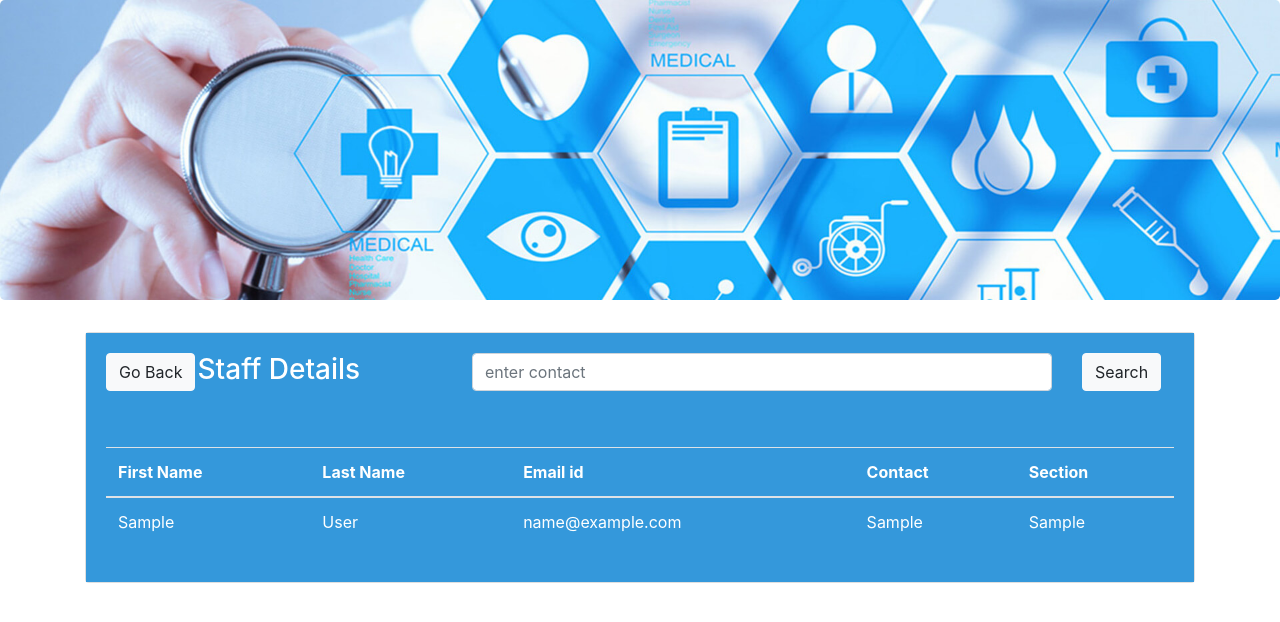
After one commit to wasalas893/Hospital-management-System, a PHP site: page /Staff_detals.php in a window 1280 px wide. The commit adds this page. Shown: the top 622 px of the page. Run offline with PHP 8.4, Linux system fonts and the light colour scheme; tables that the repository leaves empty or names only in its code hold one stand-in row (values such as "Sample post").

Commit message:
add to the staff_deteils.php and fun.php in hospital management system

```diff
--- /dev/null
+++ b/Staff_detals.php
@@ -0,0 +1,61 @@
+<!DOCTYPE html>
+<?php include("func.php"); ?>
+<html>
+<head>
+	<title></title>
+	<link rel="stylesheet" type="text/css" href="css/bootstrap.css">
+</head>
+<body>
+	<div class="jumbotron" style="background:url('images/1.jpg') no-repeat; background-size: cover; height: 300px;">
+
+	</div>
+	<div class="container">
+
+		<div class="card">
+					<div class="card-body" style="background-color:#3498DB; color:#ffffff;">
+						<div class="row">
+							<div class="col-md-1">
+				       <a href="addmin-penala.php" class="btn btn-light">Go Back</a>
+				       </div>
+
+						<div class="col-md-3"><h3>Staff Details</h3></div>
+						<div class="col-md-8">
+							<form class="form-group" action="staff_search.php" method="post">
+								<div class="row">
+								<div class="col-md-10"><input type="text" name="search" class="form-control" placeholder="enter contact"></div>
+								<div class="col-md-2"><input type="submit" name="staff_search_submit" class="btn btn-light" value="Search"></div>
+							</div>
+
+							</form>
+						</div>
+					</div></div>
+					<div class="card-body" style="background-color:#3498DB; color:#ffffff;">
+
+					<table class="table table-hover">
+  <thead>
+    <tr>
+
+      <th>First Name</th>
+      <th>Last Name</th>
+      <th>Email id</th>
+      <th>Contact</th>
+      <th>Section</th>
+    </tr>
+  </thead>
+  <tbody>
+  <?php get_staff_details(); ?>
+
+
+
+
+  </tbody>
+</table>
+</div>
+
+	</div>
+
+
+
+ <script src="js/bootstrap.js"></script>
+</body>
+</html>
--- a/addmin-penala.php
+++ b/addmin-penala.php
@@ -21,7 +21,7 @@
 				<hr>
 				<div class="list-group">
 					<a href="" class="list-group-item active">Staff</a>
-					<a href="" class="list-group-item">Staff Details</a>
+					<a href="Staff_detals.php" class="list-group-item">Staff Details</a>
 					<a href="add_new_staff.php" class="list-group-item">Add New Staff</a>
 					<a href="" class="list-group-item">Remove Staff Members</a>
 				</div>
--- a/func.php
+++ b/func.php
@@ -41,7 +41,7 @@ if(isset($_POST['staff_submit']))
 	$lname=$_POST['lname'];
 	$email=$_POST['email'];
 	$contact=$_POST['contact'];
-	$docapp=$_POST['section'];
+	$section=$_POST['section'];
 	$query="insert into addnewstaff(fname,lname,email,contact,section)values('$fname','$lname','$email','$contact','$section')";
 	$result=mysqli_query($con,$query);
 
@@ -80,6 +80,32 @@ function get_patient_details(){
 }
 
 
+function get_staff_details(){
+	global $con;
+	$query="select * from addnewstaff";
+	$result=mysqli_query($con,$query);
+	while ($row=mysqli_fetch_array($result)) {
+	    $fname=$row['fname'];
+	    $lname=$row['lname'];
+	    $email=$row['email'];
+	    $contact=$row['contact'];
+	    $section=$row['section'];
+
+	    echo " <tr>
+
+      <td>$fname</td>
+      <td>$lname</td>
+      <td>$email</td>
+      <td>$contact</td>
+      <td>$section</td>
+    </tr>";
+
+	}
+}
+
+
+
+
 
 
 
```
Also changed, not shown: switch.php (added, +15 -0 lines), switchh.php (added, +15 -0 lines).
